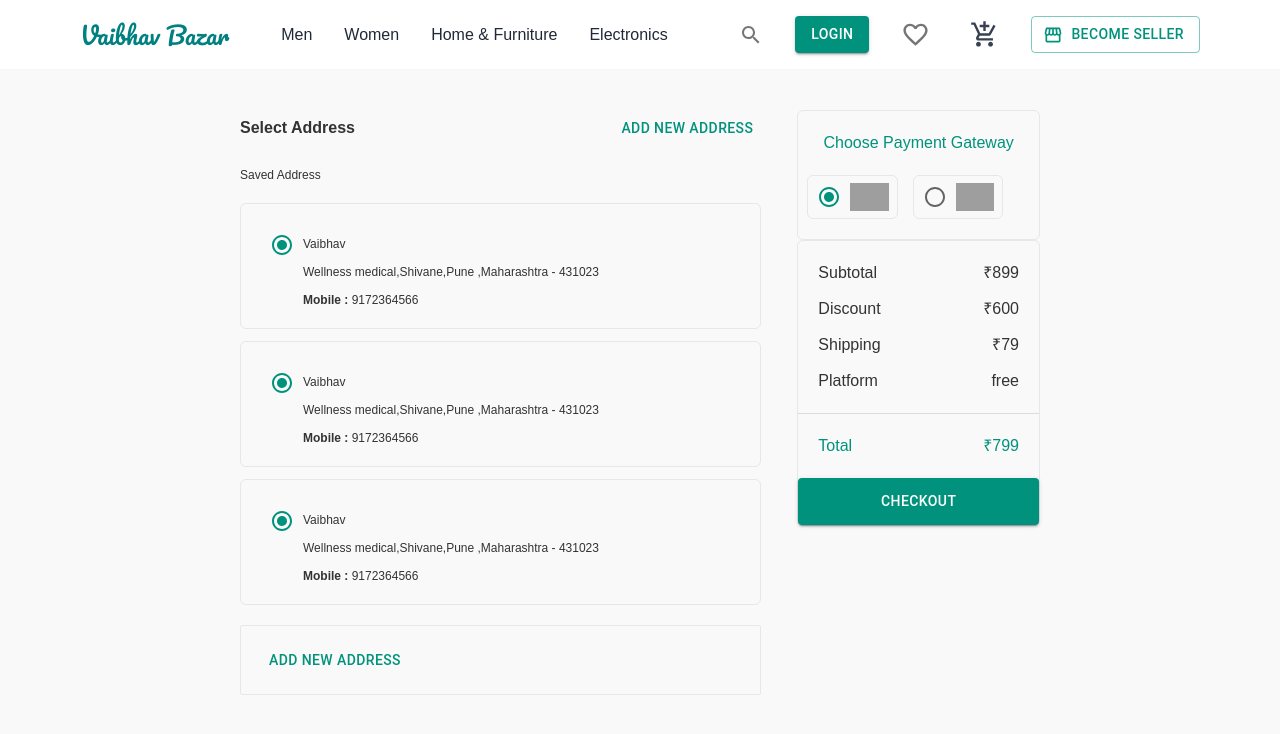
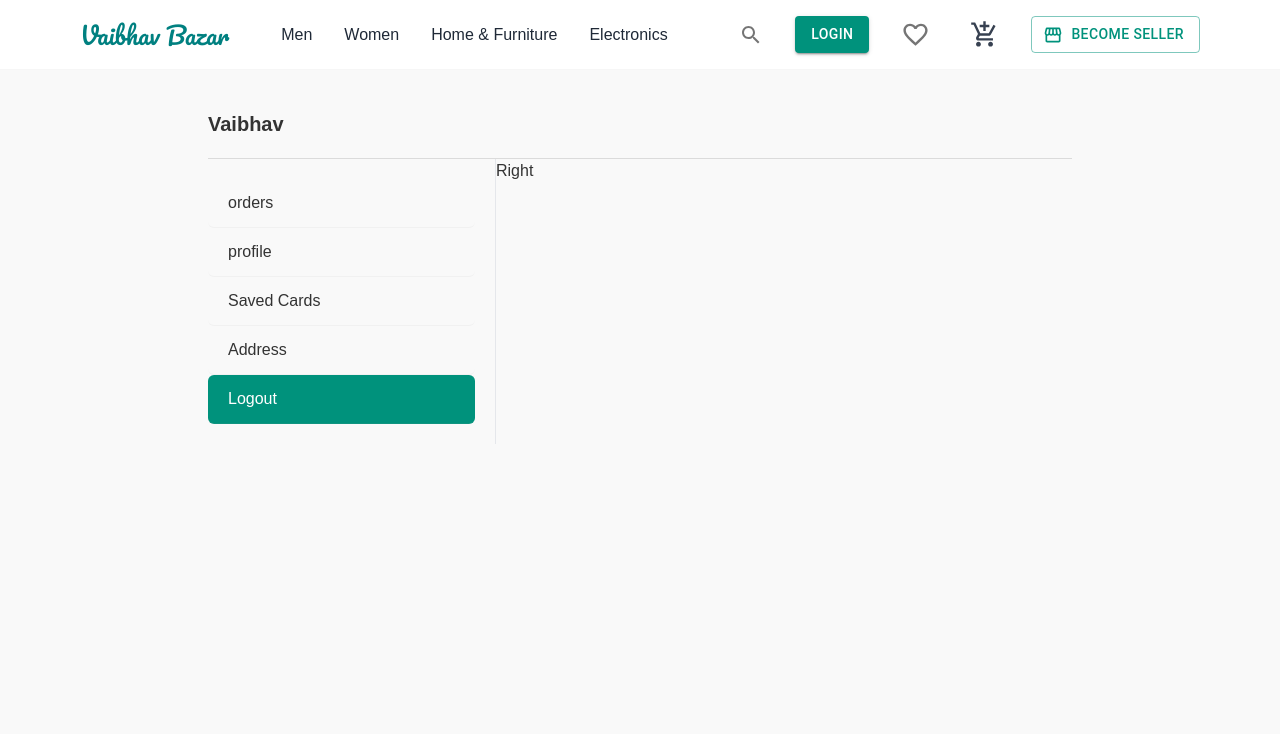
Before and after one commit to Vaibhav9172364566-tambe/ECommerce_Website_Using_SpringBoot_React, a React (Create React App) app in the folder frontend/: page / in a window 1280 px wide. Shown: the top 734 px of the page. Built offline with nearby package versions, Linux system fonts and the light colour scheme; grey boxes are pictures that could not be loaded.

Commit message:
impliment the left side account part

```diff
--- a/frontend/src/App.tsx
+++ b/frontend/src/App.tsx
@@ -11,6 +11,7 @@ import Review from './customer/pages/Review/Review';
 import Card from './customer/pages/Card/Card';
 import Checkout from './customer/pages/Checkout/Checkout';
 import { BrowserRouter } from "react-router-dom";
+import Account from './customer/pages/Account/Account';
 
 
 
@@ -27,7 +28,8 @@ function App() {
 
    {/* <Review></Review> */}
    {/* <Card></Card> */}
-   <Checkout></Checkout>
+   {/* <Checkout></Checkout> */}
+   <Account></Account>
 
 
    </div>
--- /dev/null
+++ b/frontend/src/customer/pages/Account/Account.tsx
@@ -0,0 +1,55 @@
+import { Divider } from '@mui/material'
+import React from 'react'
+import { useLocation, useNavigate } from 'react-router-dom'
+
+const menu=[
+    { name:"orders",path:'/account/orders'  },
+    { name:"profile",path:'/account/profile'  },
+    { name:"Saved Cards",path:'/account/saved-cards'  },
+    { name:"Address",path:'/account/addresses'  },
+    { name:"Logout",path:'/'  },
+
+
+]
+
+const Account = () => {
+
+    const navigate=useNavigate();
+    const location=useLocation();
+  const   handleClick=(item:any)=>navigate(item.path);
+
+  return (
+    <div className='px-5 lg:px-52 min-h-screen mt-10'>
+        <div>
+            <h1 className='text-xl font-bold pb-5'>Vaibhav</h1>
+        </div>
+
+        <Divider></Divider>
+         <div className='grid grid-cols-1 lg:grid-cols-3 lg:min--h-[78vh]'>
+            <section className='col-span-1 lg:border-r lg:pr-5 py-5 h-full '>
+                    {
+                        menu.map((item)=>(
+                            <div
+                            onClick={()=>handleClick(item)}
+                            key={item.name}
+                             className=
+                             {`
+                             ${item.path===location.pathname?"bg-primary text-white":""}
+                             py-3 cursor-pointer hover:text-white hover:bg-primary px-5 rounded-md border-b`}>
+                               <p >{item.name}</p>
+
+                            </div>
+                        ))
+                    }
+            </section>
+
+            <section className='right'>
+                    Right
+            </section>
+
+         </div>
+    </div>
+  )
+}
+
+export default Account
--- /dev/null
+++ b/frontend/src/customer/pages/Account/OrderItem.tsx
@@ -0,0 +1,9 @@
+import React from 'react'
+
+const OrderItem = () => {
+  return (
+    <div>OrderItem</div>
+  )
+}
+
+export default OrderItem
--- /dev/null
+++ b/frontend/src/customer/pages/Account/Orders.tsx
@@ -0,0 +1,9 @@
+import React from 'react'
+
+const Orders = () => {
+  return (
+    <div>Orders</div>
+  )
+}
+
+export default Orders
```
